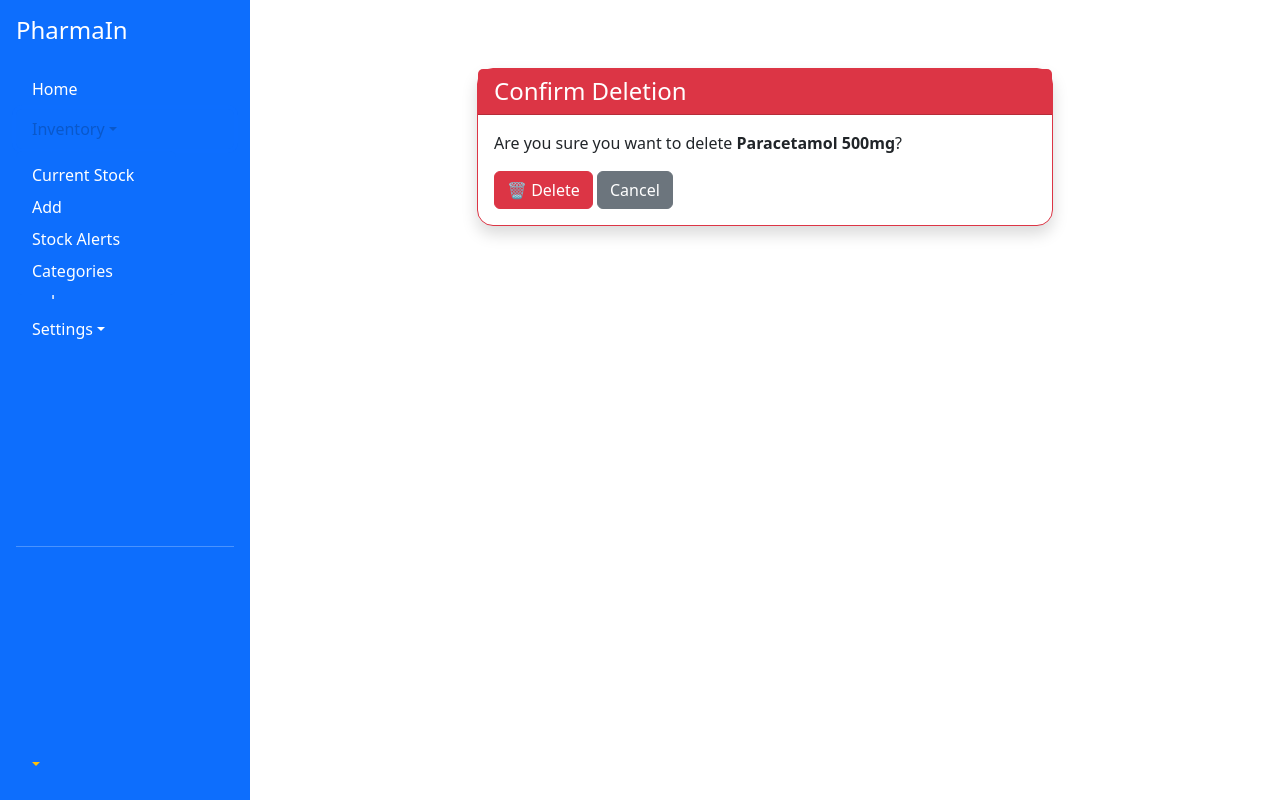
After one commit to Stephen-Awuor/PharmaIn, a Django app: page /stockitem/1/delete/ in a window 1280 px wide, after a click on "Inventory". The commit adds this page. Run offline with Django 5.2, Linux system fonts and the light colour scheme; a user stored in the database is signed in; data comes from the database, SQL or seed files in the repository; both versions use the stored data as it was after the commit; some libraries are stand-ins or nearby versions.

Commit message:
CRUD funtionality sorted

```diff
--- a/inventory/urls.py
+++ b/inventory/urls.py
@@ -23,5 +23,8 @@ from inventory import views as views
 urlpatterns = [
     path('', views.index, name='index'),  # handles root '/'
     path('add-stock/', views.add_stock, name='add-stock'),
+    path('all-stock/', views.show_stock, name='all-stock'),
+    path('stockitem/<int:stockitem_id>/edit/', views.edit_stock, name='edit-stock'),
+    path('stockitem/<int:stockitem_id>/delete/', views.delete_stock, name='delete-stock'),
     # other inventory routes...
 ]
--- a/inventory/views.py
+++ b/inventory/views.py
@@ -2,7 +2,12 @@ from django.shortcuts import render, redirect
 from django.contrib import messages
 from .forms import StockForm
 from django.contrib.auth.decorators import login_required
+from .models import StockItem
+from django.contrib.auth.decorators import user_passes_test
+from django.shortcuts import render, get_object_or_404, redirect
 
+
+@login_required
 def index(request):
     if request.user.is_authenticated:
         return redirect('dashboard')  # or 'add-stock', etc.
@@ -22,3 +27,26 @@ def add_stock(request):
         form = StockForm()
 
     return render(request, 'inventory/add_stock.html', {'form': form})
+
+@login_required
+def show_stock(request):
+    stockitems = StockItem.objects.all()
+    return render(request, 'inventory/all_stock.html', {'stockitems': stockitems})
+
+@user_passes_test(lambda u: u.is_staff)
+def edit_stock(request, stockitem_id):
+    stockitem_obj = get_object_or_404(StockItem, pk=stockitem_id)
+    form = StockForm(request.POST or None, instance=stockitem_obj)
+    if request.method == 'POST' and form.is_valid():
+        form.save()
+        messages.success(request, 'Changes successfully saved')
+        return redirect('all-stock')
+    return render(request, 'inventory/edit_stock.html', {'form': form, 'stockitem_obj': stockitem_obj})
+
+@user_passes_test(lambda u: u.is_staff)
+def delete_stock(request, stockitem_id):
+    stockitem_obj = get_object_or_404(StockItem, pk=stockitem_id)
+    if request.method == "POST":
+        stockitem_obj.delete()
+        return redirect('all-stock')
+    return render(request, 'inventory/confirm_delete_stock.html', {'stockitem_obj': stockitem_obj})
--- a/pharmain/settings.py
+++ b/pharmain/settings.py
@@ -129,8 +129,9 @@ STATIC_URL = 'static/'
 
 DEFAULT_AUTO_FIELD = 'django.db.models.BigAutoField'
 
-LOGIN_REDIRECT_URL = '/dashboard/'
+LOGIN_URL = 'login'
 LOGOUT_REDIRECT_URL = 'login'
+LOGIN_REDIRECT_URL = '/dashboard/'  # ✅ THIS is what was missing
 
 AUTH_USER_MODEL = 'accounts.User'
 
--- a/templates/base/main.html
+++ b/templates/base/main.html
@@ -2,7 +2,7 @@
 <html lang="en">
 <head>
   <meta charset="UTF-8">
-  <title>PharmaIn Dashboard</title>
+  <title>PharmaIn</title>
   <link href="https://cdn.jsdelivr.net/npm/bootstrap@5.3.0/dist/css/bootstrap.min.css" rel="stylesheet">
 
   <style>
@@ -60,10 +60,11 @@
       <li class="nav-item dropdown">
         <a class="nav-link dropdown-toggle" data-bs-toggle="dropdown" href="#">Inventory</a>
         <ul class="dropdown-menu">
-          <li><a class="dropdown-item" href="#">Current Stock</a></li>
+          <li><a class="dropdown-item" href="{% url 'all-stock' %}">Current Stock</a></li>
           {% if request.user.is_staff %}
           <li><a class="dropdown-item" href="{% url 'add-stock' %}">Add</a></li>
           <li><a class="dropdown-item" href="#">Stock Alerts</a></li>
+          <li><a class="dropdown-item" href="#">Categories</a></li>
            {% endif %}
         </ul>
       </li>
--- /dev/null
+++ b/templates/inventory/confirm_delete_stock.html
@@ -0,0 +1,19 @@
+{% extends 'base/main.html' %}
+
+{% block content %}
+<div class="container mt-5" style="max-width: 600px;">
+  <div class="card shadow rounded-4 border-danger">
+    <div class="card-header bg-danger text-white">
+      <h4 class="mb-0">Confirm Deletion</h4>
+    </div>
+    <div class="card-body">
+      <p>Are you sure you want to delete <strong>{{ stockitem_obj.product_name }}</strong>?</p>
+      <form method="POST">
+        {% csrf_token %}
+        <button type="submit" class="btn btn-danger">🗑️ Delete</button>
+        <a href="{% url 'all-stock' %}" class="btn btn-secondary">Cancel</a>
+      </form>
+    </div>
+  </div>
+</div>
+{% endblock %}
```
Also changed, not shown: templates/inventory/all_stock.html (+48 -0 lines), templates/inventory/edit_stock.html (added, +12 -0 lines), db.sqlite3.
